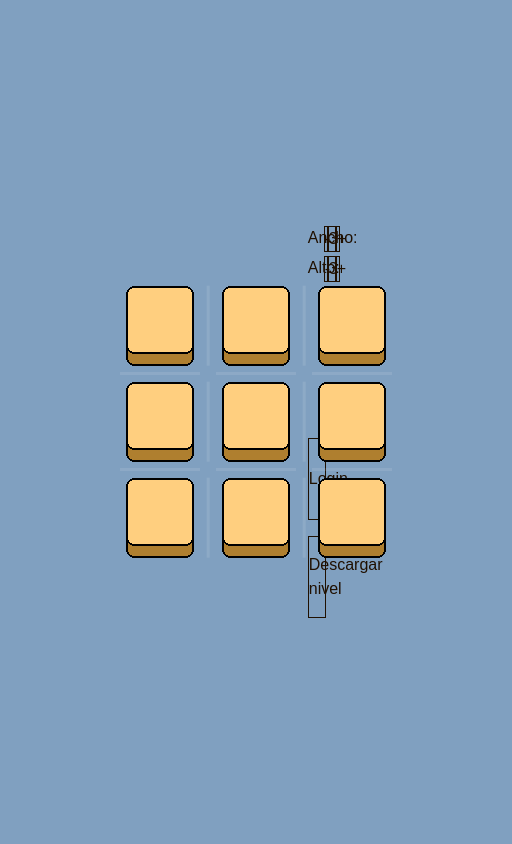
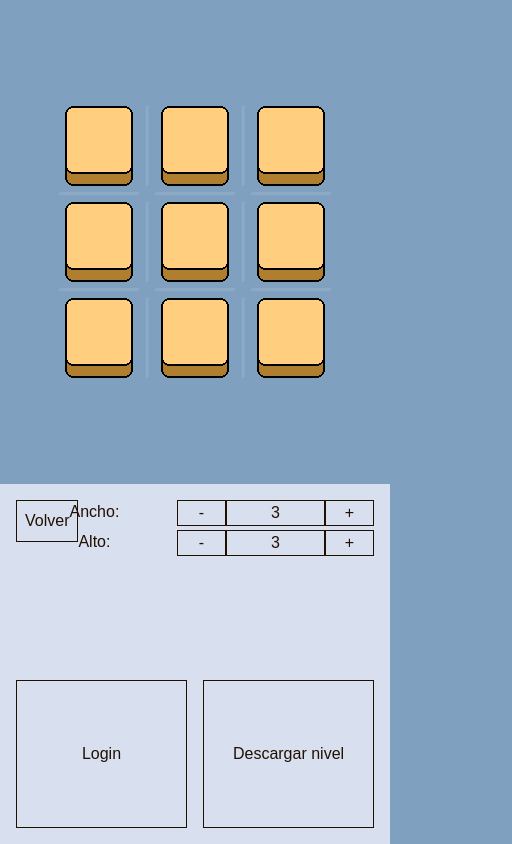
Before and after one commit to RobTamGon/Editor-KnowTheSpace, a Next.js app: page /editor in a window 390 px wide. Shown: the whole page, 512 px wide, since content can reach past the window. Built offline with nearby package versions, Linux system fonts and the light colour scheme.

Commit message:
Editor with responsive design

```diff
--- a/src/app/editor/page.js
+++ b/src/app/editor/page.js
@@ -226,10 +226,16 @@ function DataReducer(Data, Action) {
 	}
 }
 
+
+
 // Main component
 export default function Editor() {
 	const [_Dimensions, _DimensionsDispatch] = useReducer(DimensionsReducer, InitialDimensions);
 	const [_Data, _DataDispatch] = useReducer(DataReducer, InitialData);
+
+	const Style = {
+		backgroundColor: `var(--middleground)`
+	};
 
 
 	return (
@@ -238,11 +244,11 @@ export default function Editor() {
 			<DimensionsDispatchContext value={_DimensionsDispatch}>
 			<DataContext value={_Data}>
 			<DataDispatchContext value={_DataDispatch}>
-				<div className="grid grid-cols-8 grid-rows-1 h-screen">
-					<div className="col-span-5 px-64">
+				<div className="h-screen overflow-auto grid md:grid-cols-8 md:grid-rows-1">
+					<div className="md:col-span-5 md:ml-4">
 						<Layout />
 					</div>
-					<div className="col-span-3 px-16">
+					<div className="md:col-span-3 md:ml-4" style={Style}>
 						<Menu />
 					</div>
 				</div>
@@ -289,10 +295,10 @@ function Tile({ Data, Position }) {
 
 	const No_Tile_Style = {
 		backgroundColor: `#ff808040`
-	}
+	};
 	const No_Room_Style = {
 		backgroundColor: `#00000000`
-	}
+	};
 
 
 	function HandleClick() {
@@ -468,11 +474,14 @@ function Menu() {
 	return (
 		<>
 			<div className="flex justify-center items-center h-full">
-				<div className="grid grid-cols-1 grid-rows-2 gap-8 w-full">
+				<div className="grid grid-cols-1 grid-rows-2 p-4 gap-8 w-full max-md:h-full max-md:relative">
+					<a className="absolute top-4 md:right-4 max-md:left-4 p-2 border" href="/">
+						Volver
+					</a>
 					<div>
 						<DimensionInputs />
 					</div>
-					<div className="grid grid-cols-1 grid-rows-2 gap-4">
+					<div className="grid md:grid-cols-1 md:grid-rows-2 gap-4 max-md:grid-cols-2 max-md:grid-rows-1">
 						<button className="py-4 border cursor-pointer">Login</button>
 						<DownloadButton />
 					</div>
@@ -526,13 +535,13 @@ function DimensionInputs() {
 	return (
 		<>
 			<div className="grid grid-cols-9 grid-rows-2 gap-1">
-				<p className="col-span-4">Ancho:</p>
+				<p className="col-span-4 md:col-span-4 text-center">Ancho:</p>
 				<div className="col-span-5 grid grid-cols-4 grid-rows-1 text-center">
 					<button onClick={DecreaseWidth} className="border cursor-pointer">-</button>
 					<p className="col-span-2 border">{_Dimensions[0]}</p>
 					<button onClick={IncreaseWidth} className="border cursor-pointer">+</button>
 				</div>
-				<p className="col-span-4">Alto:</p>
+				<p className="col-span-4 md:col-span-4 text-center">Alto:</p>
 				<div className="col-span-5 grid grid-cols-4 grid-rows-1 text-center">
 					<button onClick={DecreaseHeight} className="border cursor-pointer">-</button>
 					<p className="col-span-2 border">{_Dimensions[1]}</p>
--- a/src/app/globals.css
+++ b/src/app/globals.css
@@ -2,19 +2,14 @@
 
 :root {
   --background: #80A0C0;
+  --middleground: #d8e0f0;
   --foreground: #201000;
-}
-
-@theme inline {
-  --color-background: var(--background);
-  --color-foreground: var(--foreground);
-  --font-sans: var(--font-geist-sans);
-  --font-mono: var(--font-geist-mono);
 }
 
 @media (prefers-color-scheme: dark) {
   :root {
     --background: #101010;
+    --middleground: #101420;
     --foreground: #8aaaca;
   }
 }
```
